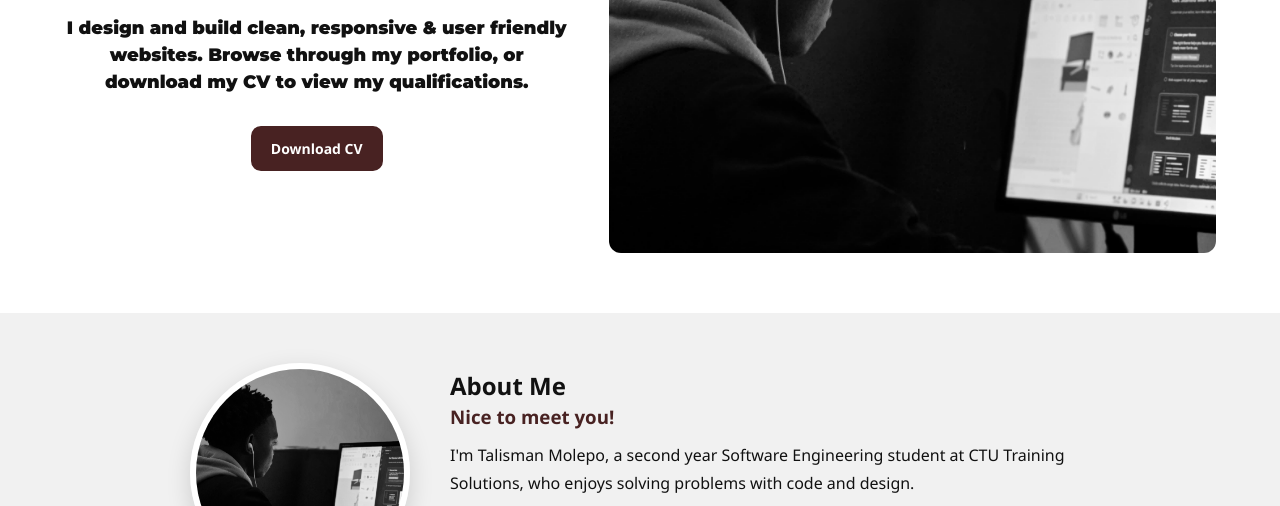
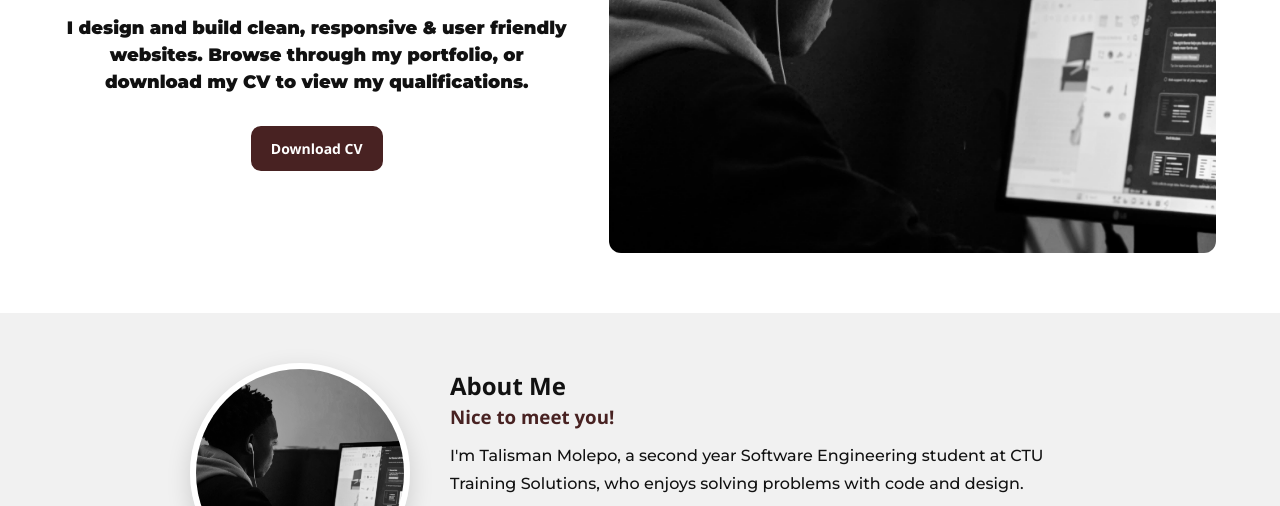
Before and after one commit to talismanmolepo/talizman-personal-portfolio, a plain HTML site: page index.html in a window 1280 px wide. Shown: the part 267-773 px from the top of the page. Drawn offline with Linux system fonts and the light colour scheme.

Commit message:
p text font size increase

```diff
--- a/index.html
+++ b/index.html
@@ -21,6 +21,15 @@
             font-weight: 900;
             font-style: normal;
         }
+
+        p{
+
+            font-family: "Montserrat", sans-serif;
+            font-optical-sizing: auto;
+            font-weight: 473;
+            font-style: normal;
+        }
+
 
         :root{
             --maroon:#482222;
```
